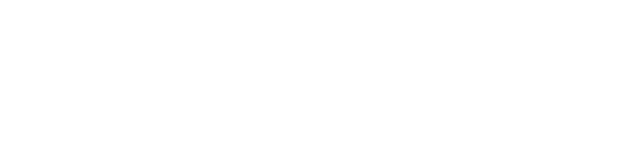
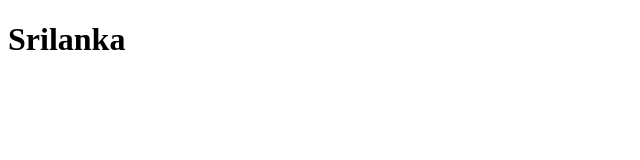
Before and after one commit to AsiriRasnayaka/NIBM-git, a plain HTML site: page index.html in a window 1280 px wide. Shown: the whole page, without its empty margins (0-640 px from the left). Drawn offline with Linux system fonts and the light colour scheme.

Commit message:
Add h1 tag

```diff
--- a/index.html
+++ b/index.html
@@ -6,6 +6,7 @@
     <title>Git Hub</title>
 </head>
 <body>
+    <h1>Srilanka</h1>
 
 </body>
 </html>
```
